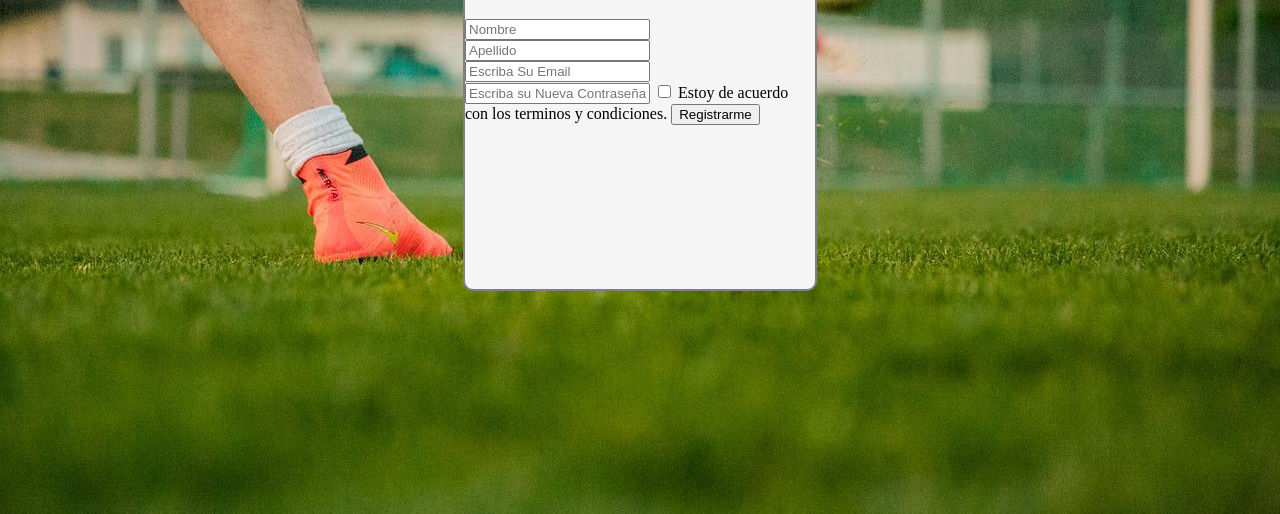
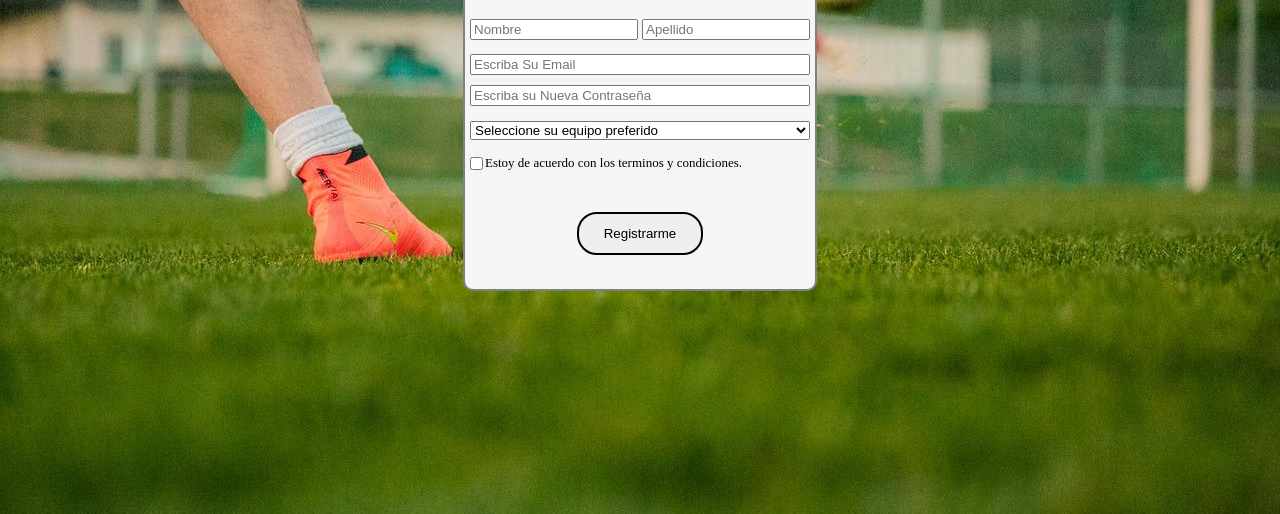
Before and after one commit to maximilianoLujan/HTML-Y-CSS, a plain HTML site: page 7mo Ejercicio/index.html in a window 1280 px wide. Shown: the part 286-800 px from the top of the page. Drawn offline with Linux system fonts and the light colour scheme.

Commit message:
Formulario de Registro Pagina de Futbol

```diff
--- a/7mo Ejercicio/CSS/style.css
+++ b/7mo Ejercicio/CSS/style.css
@@ -26,3 +26,72 @@ body{
 .contenedor__div__h1{
     text-align: center;
 }
+.contenedor__div__form{
+    margin: 0;
+}
+.contenedor__div__form__div{
+    display: block;
+}
+
+.contenedor__div__form--div2{
+   width: 350px;
+   height: 120px;
+   position: relative;
+}
+.contenedor__div__form--div2 button{
+    border: 2px solid black;
+    border-radius: 20px;
+    position: absolute;
+    top: 32%;
+    right:32%;
+    bottom: 32%;
+    left:32%;
+}
+.contenedor__div__form--div2 button:hover{
+    cursor: pointer;
+    background-color: rgb(43, 153, 40);
+    top: 30%;
+    right:30%;
+    bottom: 30%;
+    left:30%;
+}
+.contenedor__div__form__input{
+    margin: 5px;
+    width:332px;
+}
+.contenedor__div__form--div3{
+    width: 350px;
+    height: 135px;
+    position: relative;
+}
+.contenedor__div__form--div3__div{
+    width: 350px;
+    height: 30px;
+}
+.contenedor__div__form__input1{
+    width: 160px;
+}
+.contenedor__div__form__input1:first-child{
+    margin-left: 5px;
+}
+.contenedor__div__form__input:nth-of-type(2){
+    margin-bottom: 15px;
+}
+.contenedor__div__form__select{
+    width: 340px;
+    margin-left: 5px;
+}
+.contenedor__div__form--div{
+    position: relative;
+    height: 20px;
+    padding-left: 1px;
+}
+.contenedor__div__form--div label{
+    position: absolute;
+    font-size: small;
+    left: 20px;
+    top: 1px;
+}
+.contenedor__div__form--div input[type="checkbox"]{
+    position: absolute;
+}
--- a/7mo Ejercicio/index.html
+++ b/7mo Ejercicio/index.html
@@ -12,17 +12,33 @@
         <div class="contenedor__div">
             <h1 class="contenedor__div__h1">  Registrate</h1>
             <form class="contenedor__div__form" action="">
-                <input type="text" placeholder="Nombre">
-                <input type="text" name="" id="" placeholder="Apellido">
-                <input type="email" name="" id="" placeholder="Escriba Su Email">
-                <input type="password" name="" id="" placeholder="Escriba su Nueva Contraseña">
-                <input type="checkbox" name="" id="">
-                <label for="">
+                <div class="contenedor__div__form--div3">
+                    <div class="contenedor__div__form--div3__div">
+                        <input class="contenedor__div__form__input1" required type="text" placeholder="Nombre">
+                        <input class="contenedor__div__form__input1" required type="text" name="" id="" placeholder="Apellido">
+                    </div>
+                        <input class="contenedor__div__form__input" required type="email" name="" id="" placeholder="Escriba Su Email">
+                        <input class="contenedor__div__form__input" required type="password" name="" id="" placeholder="Escriba su Nueva Contraseña">
+                        <select class="contenedor__div__form__select" required name="Equipo" id="">
+                            <option value="Seleccione" selected>Seleccione su equipo preferido</option>
+                            <option value="EDLP">Estudiantes de la Plata</option>
+                            <option value="CABJ">Boca Juniors</option>
+                            <option value="CARP">River Plate</option>
+                            <option value="CAI">Independiente</option>
+                            <option value="RAC">Racing</option>
+                        </select>
+                </div>
+                <div class="contenedor__div__form--div">
+                    <label for="">
                     Estoy de acuerdo con los terminos y condiciones.
-                </label>
-                <button>
-                    Registrarme
-                </button>
+                    </label>
+                    <input type="checkbox" name="" id="">
+                </div>
+                <div class="contenedor__div__form--div2">
+                    <button>
+                        Registrarme
+                    </button>
+                </div>
             </form>
         </div>
     </div>
```
